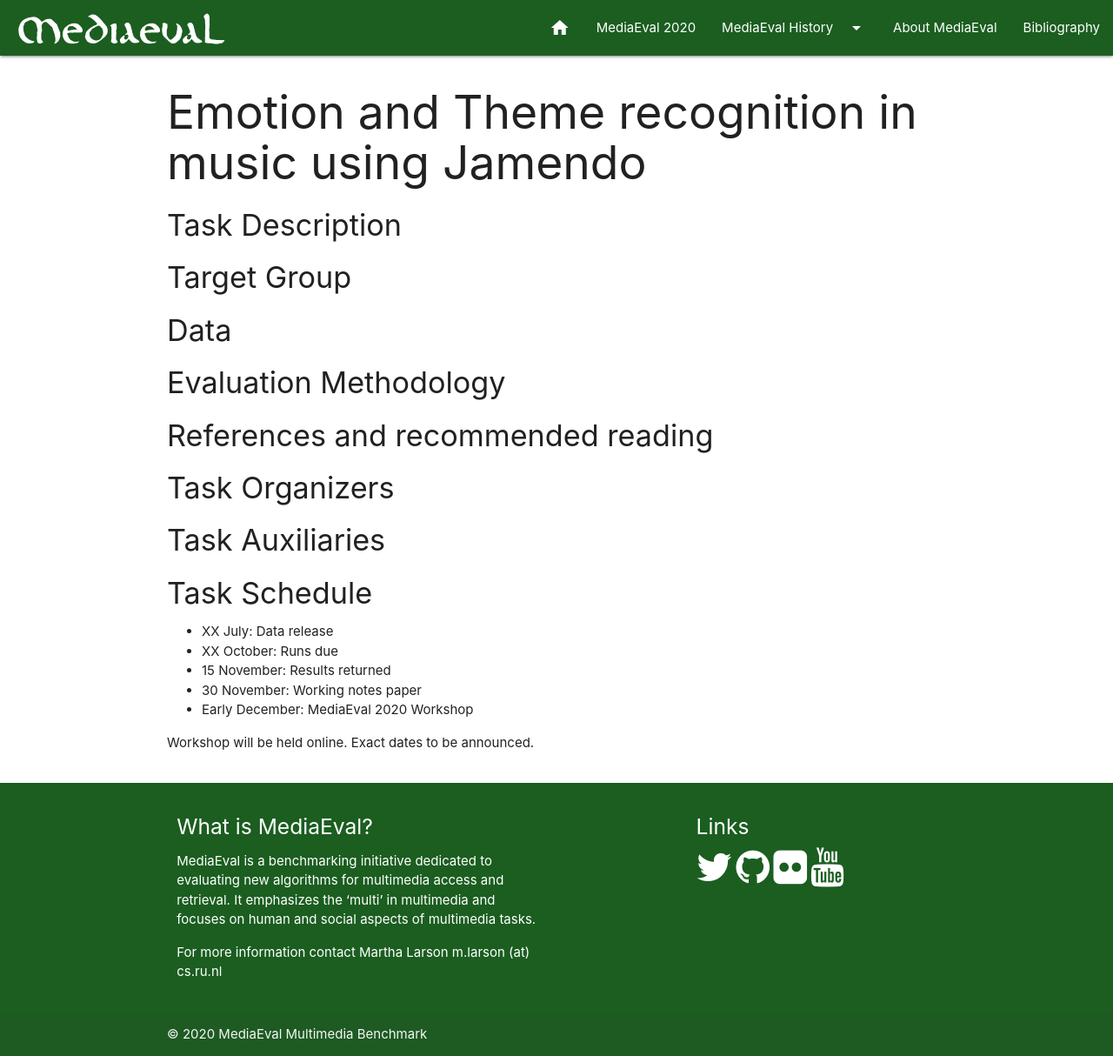
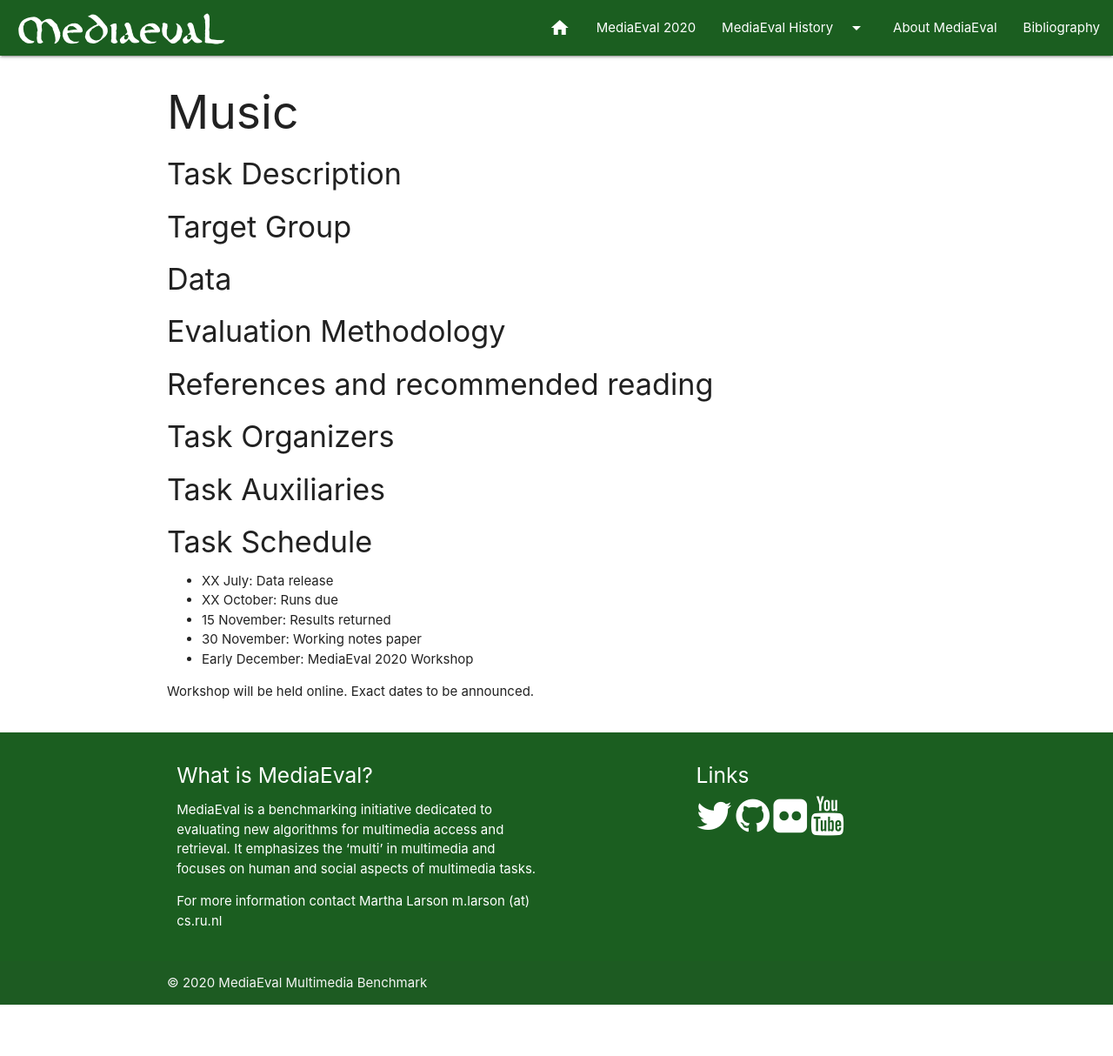
Before and after one commit to multimediaeval/multimediaeval.github.io, a Jekyll site: the page built from _editions/2020/tasks/music.md, in a window 1280 px wide and 1214 px high. Shown: the whole window at 87% size. Built offline with Jekyll 4.4.1, drawn with Linux system fonts in a browser that asks for light colours; some of the changed lines change nothing that is shown.

Commit message:
Update music.md

```diff
--- a/_editions/2020/tasks/music.md
+++ b/_editions/2020/tasks/music.md
@@ -5,9 +5,9 @@
 hide: true
 
 # required info
-title: Emotion and Theme recognition in music using Jamendo
+title:
 subtitle:
-blurb: We invite the participants to try their skills in building a classifier to predict the emotions and themes conveyed in a music recording, using our dataset of music audio, pre-computed audio features, and tag annotations (e.g., happy, sad, melancholic). All data we provide comes from Jamendo, an online platform for music under Creative Commons licenses.
+blurb:
 ---
 
 
```
